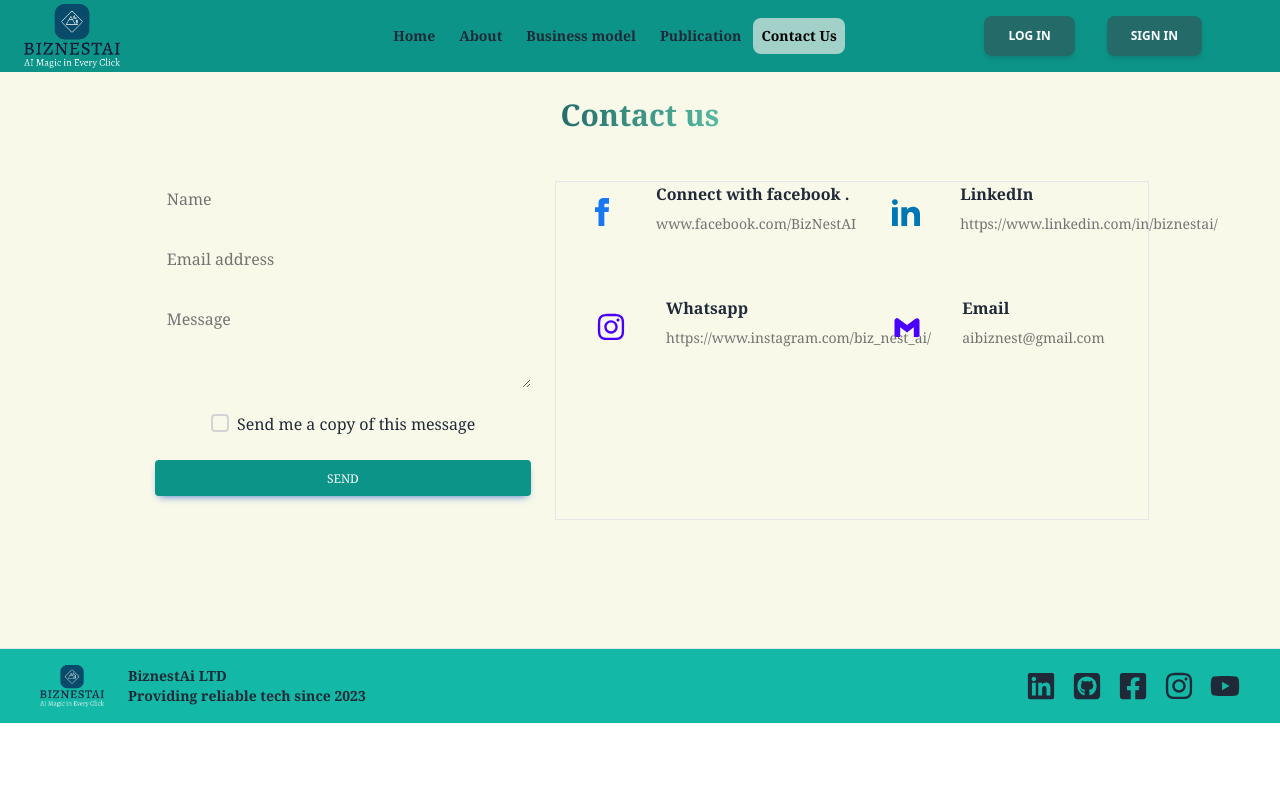
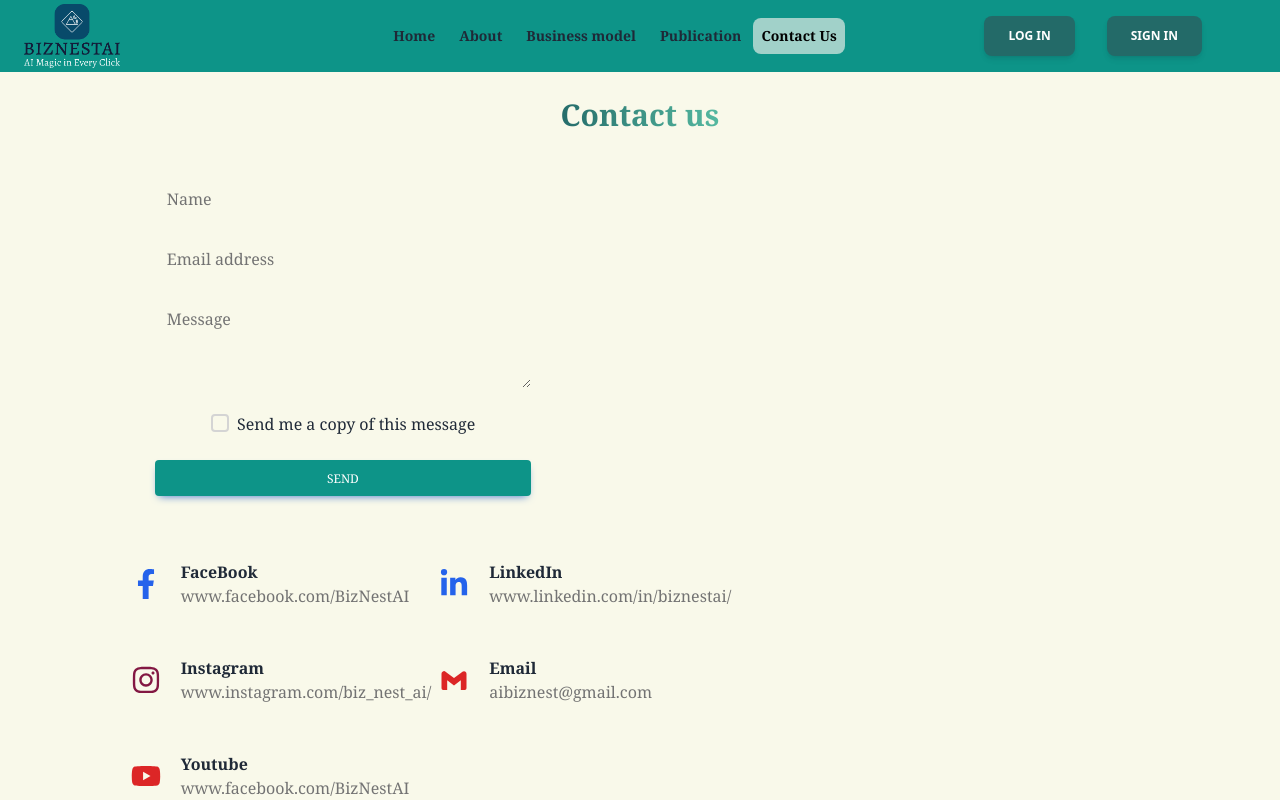
Before and after one commit to tanzimnahid6/AiHub, a React (Vite) app: page /contact in a window 1280 px wide. Shown: the top 800 px of the page. Built offline with nearby package versions, Linux system fonts and the light colour scheme.

Commit message:
contact us update

```diff
--- a/src/components/ContactUs.jsx
+++ b/src/components/ContactUs.jsx
@@ -1,9 +1,9 @@
 import Email from "./SocialIcone/Email";
 import Facebook from "./SocialIcone/Facebook";
 import LinkedIn from "./SocialIcone/LinkedIn";
-import { FaInstagram } from "react-icons/fa";
-import { MdMarkEmailUnread } from "react-icons/md";
+
 import Instagram from "./SocialIcone/Instagram";
+import Youtube from "./SocialIcone/Youtube";
 
 const ContactUs = () => {
   return (
@@ -14,7 +14,9 @@ const ContactUs = () => {
         <section className="mb-32">
           <div className="flex justify-center">
             <div className="text-center md:max-w-xl lg:max-w-3xl">
-              <h2 className="mb-12 px-6 text-3xl font-bold   bg-gradient-to-r from-[#1e6162] to-[#5cc4a8] bg-clip-text text-transparent leading-1">Contact us</h2>
+              <h2 className="mb-12 px-6 text-3xl font-bold   bg-gradient-to-r from-[#1e6162] to-[#5cc4a8] bg-clip-text text-transparent leading-1">
+                Contact us
+              </h2>
             </div>
           </div>
           <div className="flex flex-wrap">
@@ -88,13 +90,12 @@ const ContactUs = () => {
                 </button>
               </form>
             </div>
-            <div className="w-full shrink-0 grow-0 basis-auto lg:w-7/12 border ">
-              <div className="flex flex-wrap">
-                <Facebook></Facebook>
-                <LinkedIn></LinkedIn>
-                <Instagram></Instagram>
-                <Email></Email>
-              </div>
+            <div className="grid md:grid-cols-2 grid-col-1 gap-2">
+              <Facebook></Facebook>
+              <LinkedIn></LinkedIn>
+              <Instagram></Instagram>
+              <Email></Email>
+              <Youtube></Youtube>
             </div>
           </div>
         </section>
--- a/src/components/Marquee.jsx
+++ b/src/components/Marquee.jsx
@@ -1,7 +1,7 @@
 import Marquee from "react-fast-marquee";
 const MarqueeE = () => {
   return (
-    <div className="mt-20 flex gap-2 ">
+    <div className="mt-24 md:mt-20 flex gap-2 ">
       <span className="inline font-bold ">Latest: </span>
       <Marquee speed="30">
         Churn Prediction And Prevention | Dynamic Price Optimization |
--- a/src/components/SocialIcone/Email.jsx
+++ b/src/components/SocialIcone/Email.jsx
@@ -2,22 +2,18 @@ import { BiLogoGmail } from "react-icons/bi";
 const Email = () => {
   return (
     <>
-      <div className="mb-12 w-full shrink-0 grow-0 basis-auto md:w-6/12 md:px-3 lg:px-6">
-        <div className="align-start flex">
-          <div className="shrink-0">
-            <div className="inline-block rounded-md bg-primary-100 p-4 text-primary">
-              {/* <!-- Google --> */}
-              <BiLogoGmail size={30} />
-            </div>
-          </div>
-          <div className="ml-6 grow">
-            <p className="mb-2 font-bold dark:text-white">Email</p>
-            <p className="text-neutral-500 dark:text-neutral-200 text-sm">
+      <a href="#" className="mt-10">
+        <div className="flex  items-center gap-5">
+          <BiLogoGmail className="text-3xl text-red-600" />
+          <div>
+            <p className="font-semibold hover:text-[#1877F2]">Email</p>
+            <p className="text-neutral-500 hover:text-[#1877F2]">
+              {" "}
               aibiznest@gmail.com
             </p>
           </div>
         </div>
-      </div>
+      </a>
     </>
   );
 };
--- a/src/components/SocialIcone/Facebook.jsx
+++ b/src/components/SocialIcone/Facebook.jsx
@@ -1,36 +1,20 @@
+import { FaFacebookF } from "react-icons/fa";
 const Facebook = () => {
   return (
-    <div className="mb-12 w-full  md:w-6/12 md:px-2 lg:px-4 cursor-pointer hover:text-[#1877F2]">
-      <a href="https://www.facebook.com/BizNestAI">
-        <div className="flex items-start ">
-          <div className="shrink-0">
-            <div className="inline-block rounded-md bg-primary-100 p-4 text-primary">
-              {/* Facebook icon------------------ */}
-              <svg
-                xmlns="http://www.w3.org/2000/svg"
-                className="h-7 w-7"
-                fill="currentColor"
-                style={{ color: "#1877f2" }}
-                viewBox="0 0 24 24"
-              >
-                <path d="M9 8h-3v4h3v12h5v-12h3.642l.358-4h-4v-1.667c0-.955.192-1.333 1.115-1.333h2.885v-5h-3.808c-3.596 0-5.192 1.583-5.192 4.615v3.385z" />
-              </svg>
-            </div>
-          </div>
-          <div className="ml-6  ">
-            <p className="mb-2  font-bold dark:text-white ">
-              Connect with facebook .
+    <>
+      <a href="#" className="mt-10">
+        <div className="flex  items-center gap-5">
+          <FaFacebookF className="text-3xl text-blue-600" />
+          <div>
+            <p className="font-semibold hover:text-[#1877F2]">FaceBook</p>
+            <p className="text-neutral-500 hover:text-[#1877F2]">
+              {" "}
+              www.facebook.com/BizNestAI
             </p>
-            <p className="text-neutral-500 hover:text-[#1877F2] dark:text-neutral-200 text-sm">
-            www.facebook.com/BizNestAI
-            </p>
-            {/* <p className="text-neutral-500 hover:text-[#1877F2] dark:text-neutral-200">
-
-            </p> */}
           </div>
         </div>
       </a>
-    </div>
+    </>
   );
 };
 
--- a/src/components/SocialIcone/Instagram.jsx
+++ b/src/components/SocialIcone/Instagram.jsx
@@ -1,23 +1,19 @@
 import { FaInstagram } from "react-icons/fa";
 const Instagram = () => {
   return (
-    <div className="mb-12 w-full shrink-0 grow-0 basis-auto md:w-6/12 md:px-3 lg:px-6">
-      <div className="align-start flex">
-        <div className="shrink-0">
-          <div className="inline-block rounded-md bg-primary-100 p-4 text-primary">
-            {/* <!-- Whatsapp --> */}
-            <FaInstagram size={30} />
+    <>
+      <a href="#" className="mt-10">
+        <div className="flex  items-center gap-5">
+          <FaInstagram className="text-3xl text-pink-900" />
+          <div>
+            <p className="font-semibold hover:text-[#1877F2]">Instagram</p>
+            <p className="text-neutral-500 hover:text-[#1877F2]">
+              www.instagram.com/biz_nest_ai/
+            </p>
           </div>
         </div>
-        <div className="ml-6 grow">
-          <p className="mb-2 font-bold dark:text-white">Whatsapp</p>
-          <p className="text-neutral-500 dark:text-neutral-200 text-sm">
-            https://www.instagram.com/biz_nest_ai/
-          </p>
-
-        </div>
-      </div>
-    </div>
+      </a>
+    </>
   );
 };
 
--- a/src/components/SocialIcone/LinkedIn.jsx
+++ b/src/components/SocialIcone/LinkedIn.jsx
@@ -1,29 +1,19 @@
+import { FaLinkedinIn } from "react-icons/fa6";
 const LinkedIn = () => {
   return (
-    <div className="mb-12 w-full shrink-0 grow-0 basis-auto md:w-6/12 md:px-3 lg:px-6 hover:text-[#0077B5]">
-      <div className="flex items-start">
-        <div className="shrink-0">
-          <div className="inline-block rounded-md bg-primary-100 p-4 text-primary">
-            {/* Linkedin ===============*/}
-            <svg
-              xmlns="http://www.w3.org/2000/svg"
-              className="h-7 w-7"
-              fill="currentColor"
-              style={{ color: "#0077b5" }}
-              viewBox="0 0 24 24"
-            >
-              <path d="M4.98 3.5c0 1.381-1.11 2.5-2.48 2.5s-2.48-1.119-2.48-2.5c0-1.38 1.11-2.5 2.48-2.5s2.48 1.12 2.48 2.5zm.02 4.5h-5v16h5v-16zm7.982 0h-4.968v16h4.969v-8.399c0-4.67 6.029-5.052 6.029 0v8.399h4.988v-10.131c0-7.88-8.922-7.593-11.018-3.714v-2.155z" />
-            </svg>
+    <>
+      <a href="#" className="mt-10">
+        <div className="flex  items-center gap-5">
+          <FaLinkedinIn className="text-3xl text-blue-600 " />
+          <div>
+            <p className="font-semibold hover:text-[#1877F2]">LinkedIn</p>
+            <p className="text-neutral-500 hover:text-[#1877F2]">
+              www.linkedin.com/in/biznestai/
+            </p>
           </div>
         </div>
-        <div className="ml-6 grow">
-          <p className="mb-2 font-bold dark:text-white">LinkedIn</p>
-          <p className="text-neutral-500 dark:text-neutral-200 text-sm">
-            https://www.linkedin.com/in/biznestai/
-          </p>
-        </div>
-      </div>
-    </div>
+      </a>
+    </>
   );
 };
 
--- /dev/null
+++ b/src/components/SocialIcone/Youtube.jsx
@@ -0,0 +1,21 @@
+import { FaYoutube } from "react-icons/fa";
+
+const Youtube = () => {
+    return (
+        <>
+
+        <a href="#" className="mt-10">
+        <div className="flex  items-center gap-5">
+       <FaYoutube  className="text-3xl text-red-600"/>
+       <div>
+        <p className="font-semibold hover:text-[#1877F2]">Youtube</p>
+         <p className="text-neutral-500 hover:text-[#1877F2]"> www.facebook.com/BizNestAI</p>
+       </div>
+       </div>
+       </a>
+
+      </>
+    );
+};
+
+export default Youtube;
```
